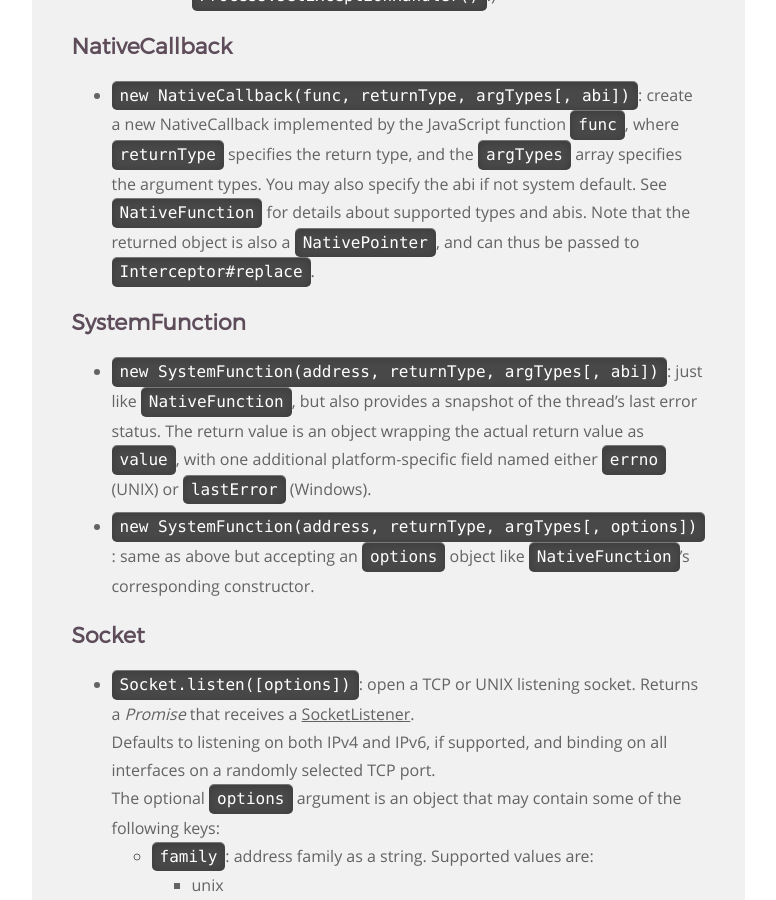
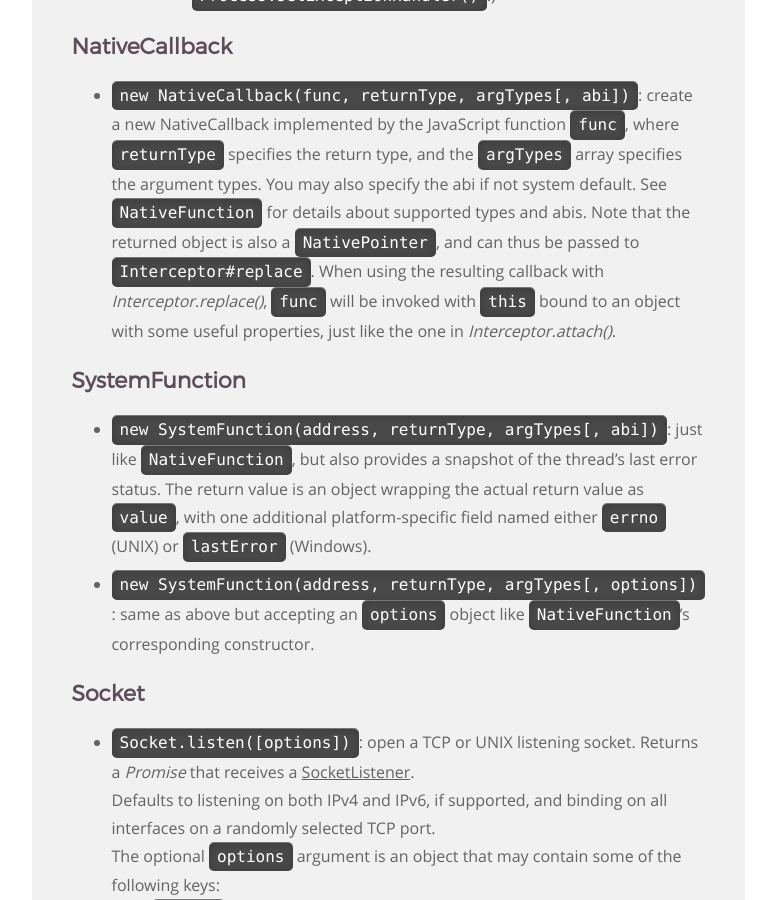
Before and after one commit to frida/frida-website, a Jekyll site: the page built from _docs/javascript-api.md, in a window 1280 px wide and 900 px high, scrolled down 23632 px. Shown: the whole window, without its empty margins (364-1140 px from the left). Built offline with Jekyll 4.4.1, drawn with Linux system fonts in a browser that asks for light colours.

Commit message:
Document NativeCallback's Interceptor-specific behavior

```diff
--- a/_docs/javascript-api.md
+++ b/_docs/javascript-api.md
@@ -965,6 +965,9 @@ friendlyFunctionName(returnValue, thisPtr);
     See `NativeFunction` for details about supported types and abis.
     Note that the returned object is also a `NativePointer`, and can thus be
     passed to `Interceptor#replace`.
+    When using the resulting callback with *Interceptor.replace()*, `func` will
+    be invoked with `this` bound to an object with some useful properties, just
+    like the one in *Interceptor.attach()*.
 
 
 ## SystemFunction
```
